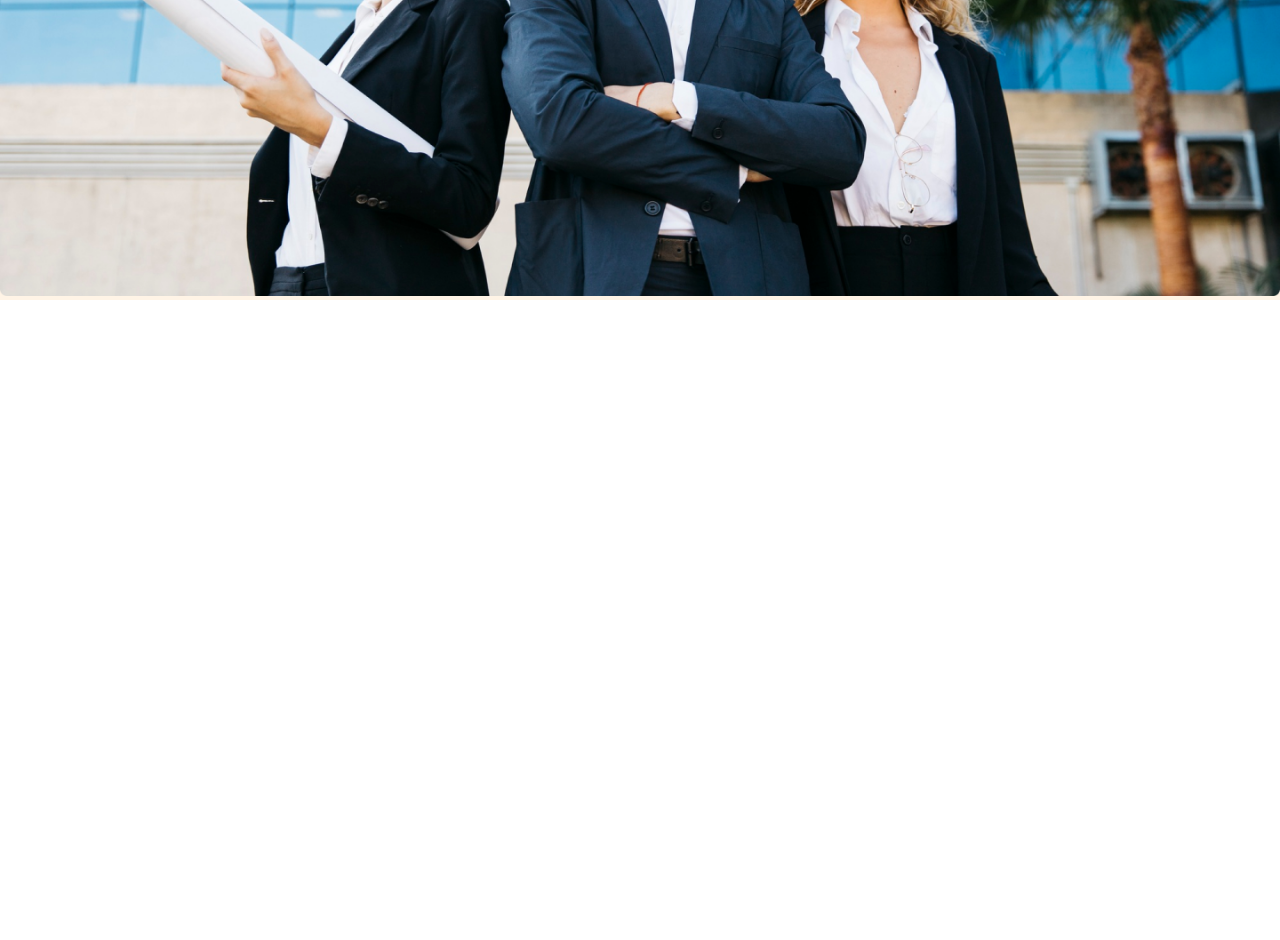
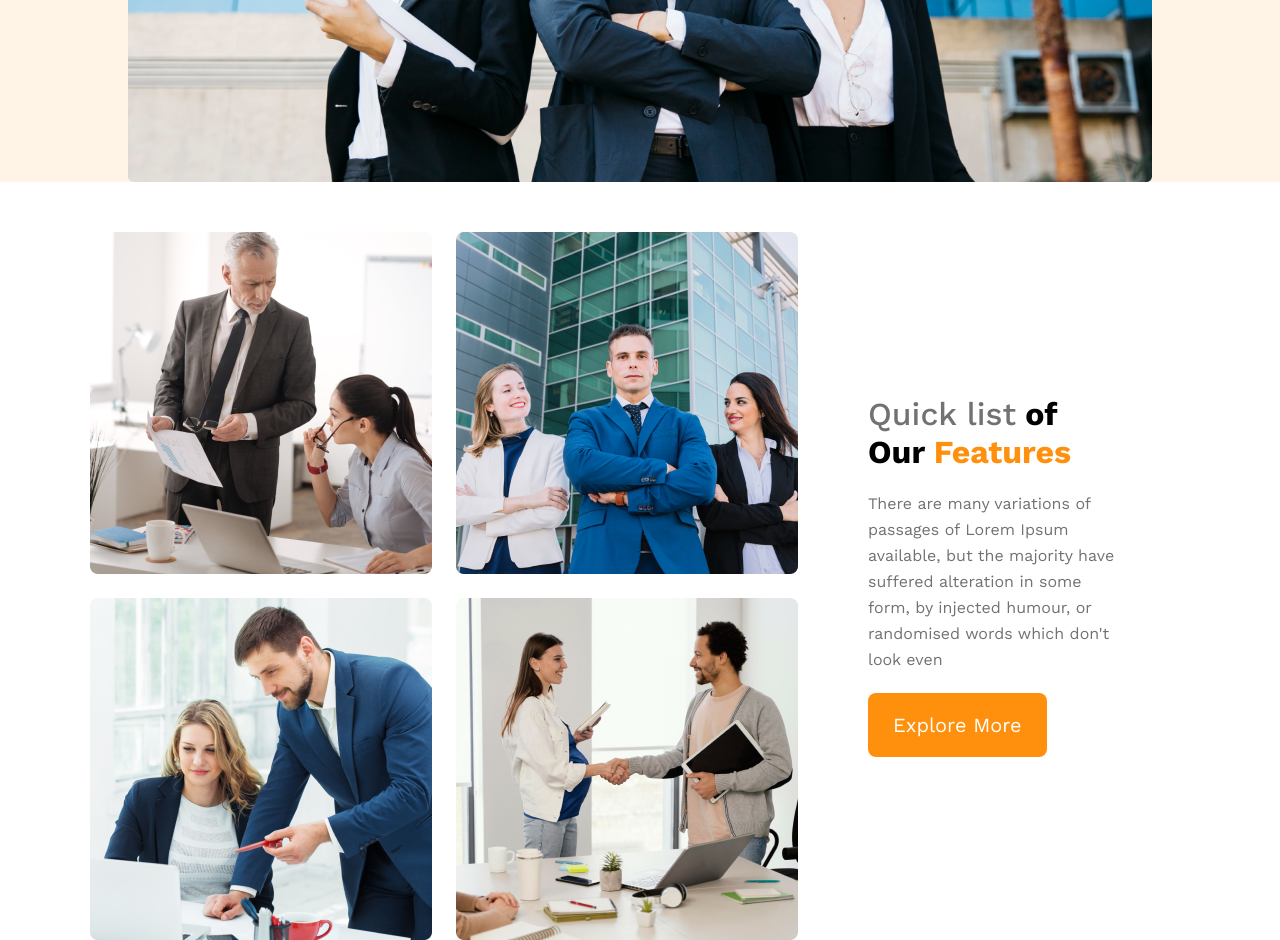
Before and after one commit to Chumki111/g3-architects-website, a plain HTML site: page index.html in a window 1280 px wide. Shown: the part 777-1717 px from the top of the page. Before the commit the page ends 1077 px from the top, so only its background shows below. Drawn offline with nearby package versions, Linux system fonts and the light colour scheme.

Commit message:
added my fifth commit

```diff
--- a/index.html
+++ b/index.html
@@ -34,12 +34,22 @@
 
     </header>
     <main>
-         <div>
+        <section class="teams-container">
+         <div class="teams-img-ciontainer">
+            <img class="team" src="./assets/team1.png" alt="">
+            <img src="./assets/team2.png" alt="">
+            <img src="./assets/team3.png" alt="">
+            <img src="./assets/team4.png" alt="">
 
          </div>
-         <div>
+         <div class="teams-content">
+            <h3 class="team-title"><span class="quick-list">Quick list</span> <span>of Our</span> <span class="text-features">Features</span></h3>
+            <p class="section-description">There are many variations of passages of Lorem Ipsum available, but the majority have suffered alteration in some form, by injected humour, or randomised words which don't look even</p>
+            <button class="btn-primary">Explore More</button>
 
          </div>
+
+        </section>
     </main>
     <footer>
 
--- a/styles/index.css
+++ b/styles/index.css
@@ -22,6 +22,8 @@
              border: 0;
              font-weight: 600px;
              cursor: pointer;
+             margin-top: 20px;
+             margin-bottom: 20px;
 }
 
 /* header section */
@@ -79,10 +81,52 @@ nav li a{
 
 } */
 .banner img{
-    width: 100%;
-   margin-top: 30px;
+    width: 80%;
+   /* margin-top: 30px;
+   margin-left: 100px;
+   margin-bottom: 30px; */
    /* margin: 20px 110px; */
+   display: flex;
+   margin: auto;
+   margin-bottom: 30px;
 
+}
+
+main{
+    max-width: 1100px;
+    margin: 0 auto;
+}
+
+.teams-container{
+    display: flex;
+    /* grid-template-columns: repeat(2,1fr); */
+ align-items: center;
+ justify-content: space-around;
+ margin-top: 50px;
+}
+.teams-img-ciontainer{
+
+ display: grid;
+ grid-template-columns: repeat(2,1fr);
+ gap: 24px;
+
+}
+.teams-content{
+    padding-left: 70px;
+    padding-right: 70px;
+
+}
+.team-title{
+    font-size: 2rem;
+    padding-bottom: 20px;
+}
+.quick-list{
+    color:#727272 ;
+    font-weight: 500;
+}
+.text-features{
+    color: #FF900E;
+    font-weight: 700;
 }
 
 
```
